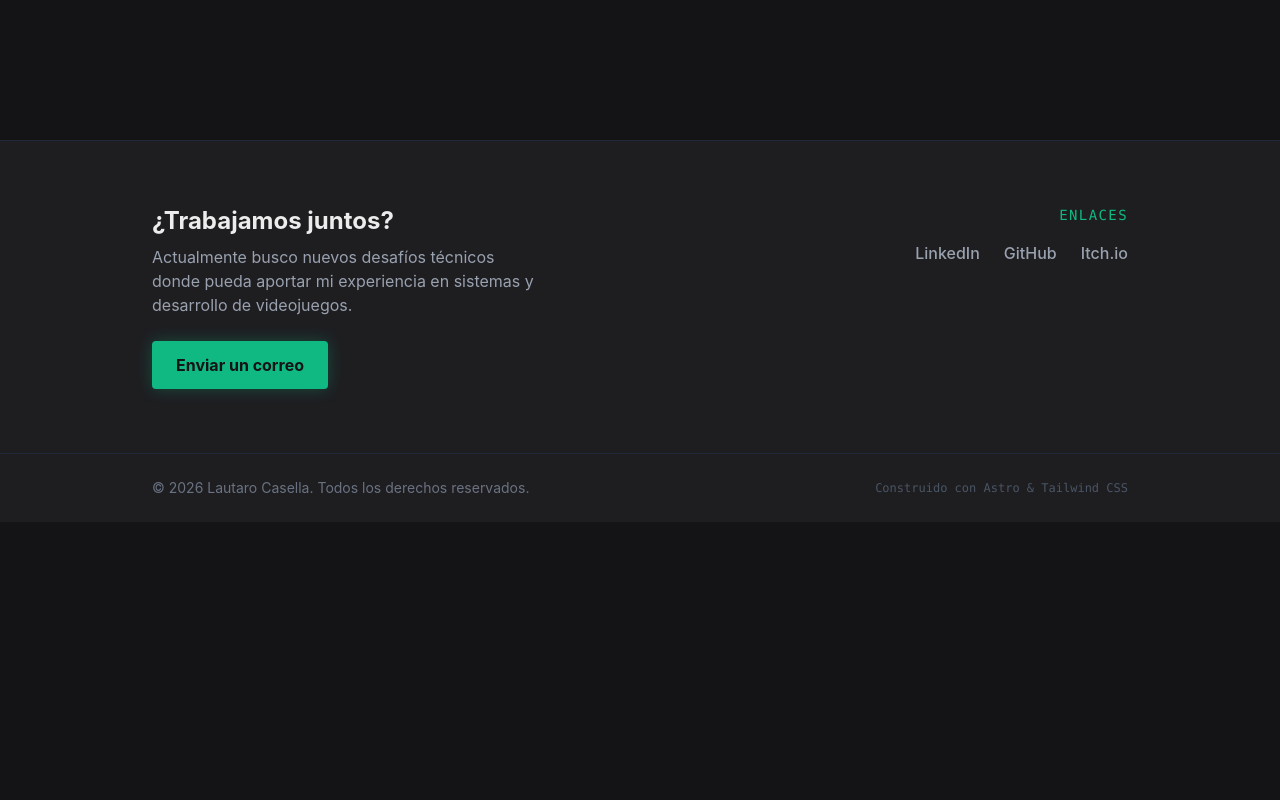
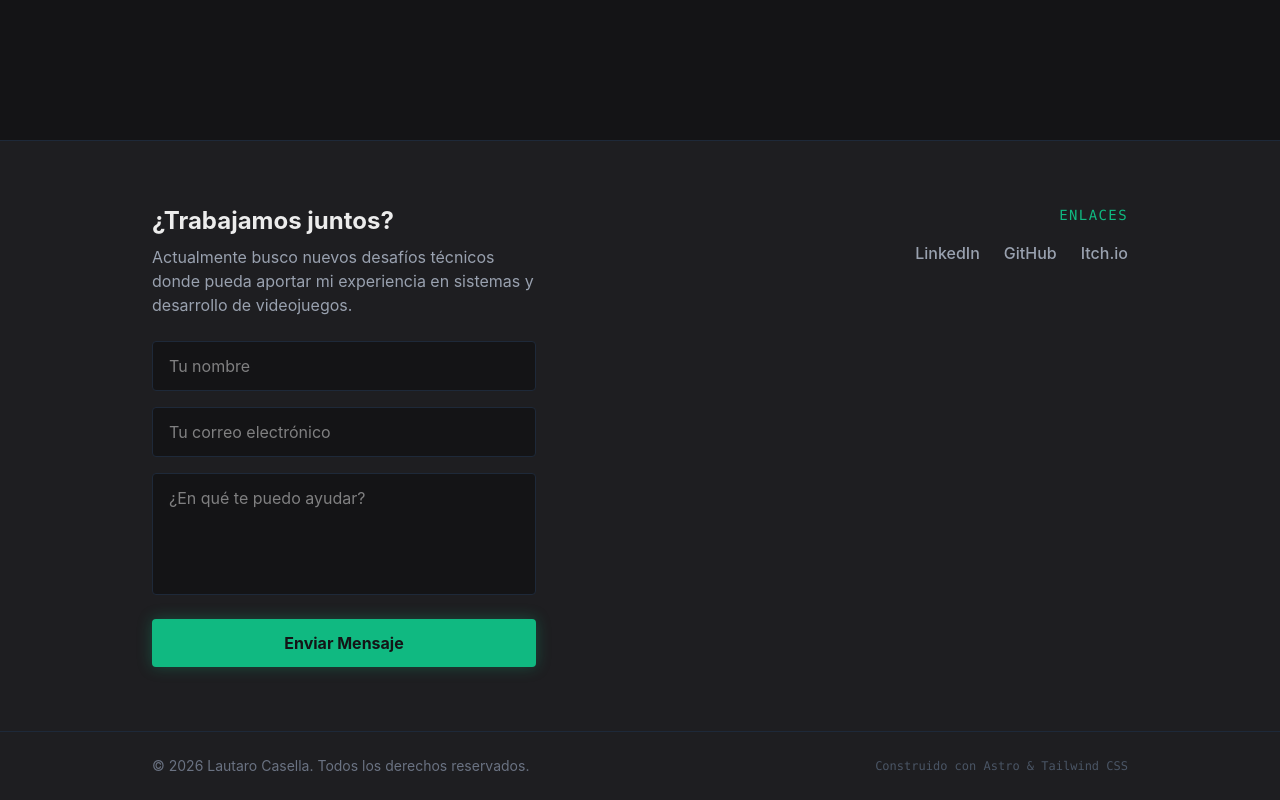
Before and after one commit to lmcasella/portfolio, an Astro site: page / in a window 1280 px wide. Shown: the part 4357-5157 px from the top of the page. Before the commit the page ends 4879 px from the top, so only its background shows below. Built offline with nearby package versions, Linux system fonts and the light colour scheme; Astro itself is replaced by a stand-in of ours.

Commit message:
formulario de contacto

```diff
--- a/src/components/Footer.astro
+++ b/src/components/Footer.astro
@@ -18,12 +18,42 @@ const itch = "https://kezgan.itch.io/";
                 Actualmente busco nuevos desafíos técnicos donde pueda aportar
                 mi experiencia en sistemas y desarrollo de videojuegos.
             </p>
-            <a
-                href="mailto:lautaromcasella@gmail.com"
-                class="inline-block bg-accent hover:bg-[#059669] text-carbon font-bold px-6 py-3 rounded transition-all shadow-[0_0_15px_rgba(16,185,129,0.3)] hover:shadow-[0_0_25px_rgba(16,185,129,0.6)]"
-            >
-                Enviar un correo
-            </a>
+            <!-- Formulario de Contacto -->
+            <div class="w-full max-w-md mt-8 md:mt-0">
+                <form
+                    action="https://formspree.io/f/lautaromcasella@gmail.com"
+                    method="POST"
+                    class="flex flex-col gap-4"
+                >
+                    <input
+                        type="text"
+                        name="name"
+                        required
+                        placeholder="Tu nombre"
+                        class="w-full bg-carbon border border-gray-800 rounded px-4 py-3 text-bone focus:outline-none focus:border-accent focus:ring-1 focus:ring-accent transition-all"
+                    />
+                    <input
+                        type="email"
+                        name="email"
+                        required
+                        placeholder="Tu correo electrónico"
+                        class="w-full bg-carbon border border-gray-800 rounded px-4 py-3 text-bone focus:outline-none focus:border-accent focus:ring-1 focus:ring-accent transition-all"
+                    />
+                    <textarea
+                        name="message"
+                        required
+                        rows="4"
+                        placeholder="¿En qué te puedo ayudar?"
+                        class="w-full bg-carbon border border-gray-800 rounded px-4 py-3 text-bone focus:outline-none focus:border-accent focus:ring-1 focus:ring-accent transition-all resize-none"
+                    ></textarea>
+                    <button
+                        type="submit"
+                        class="bg-accent hover:bg-[#059669] text-carbon font-bold px-6 py-3 rounded transition-all shadow-[0_0_15px_rgba(16,185,129,0.3)] hover:shadow-[0_0_25px_rgba(16,185,129,0.6)] mt-2"
+                    >
+                        Enviar Mensaje
+                    </button>
+                </form>
+            </div>
         </div>
 
         <!-- Enlaces -->
```
